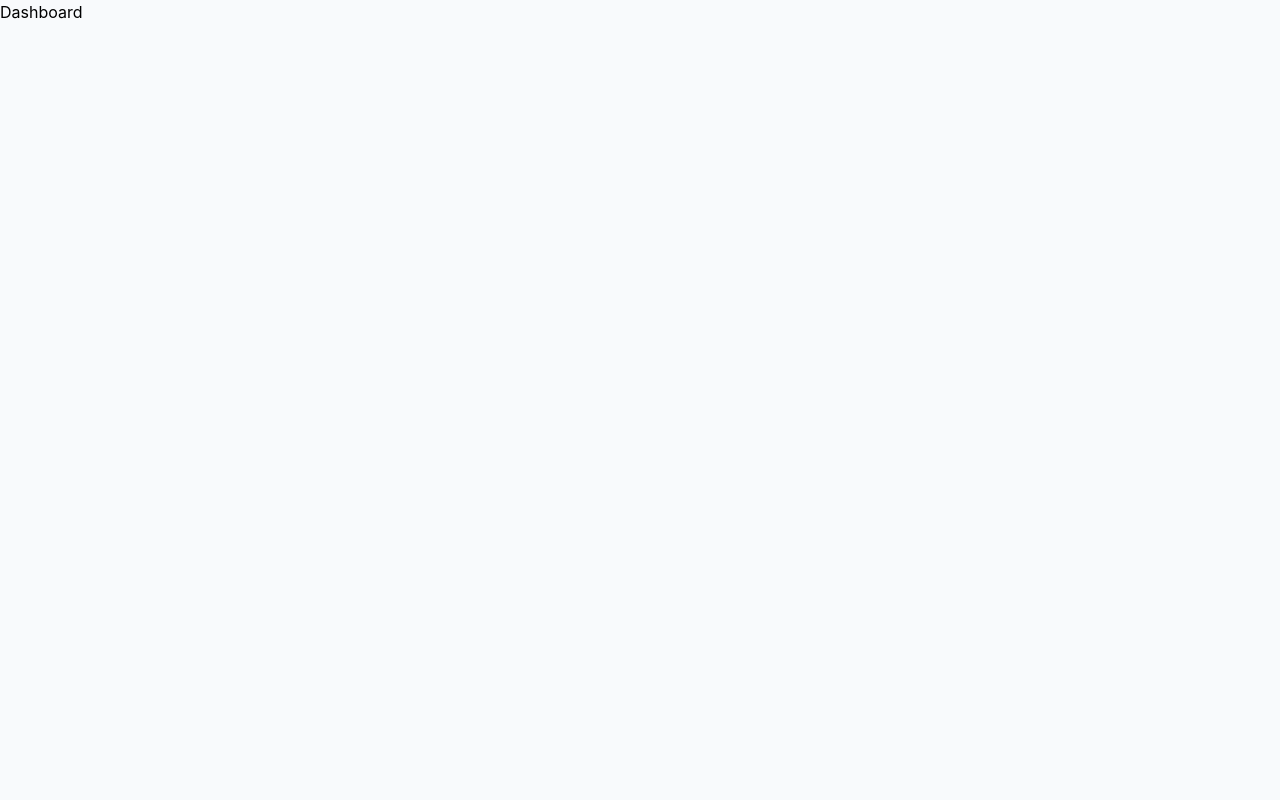
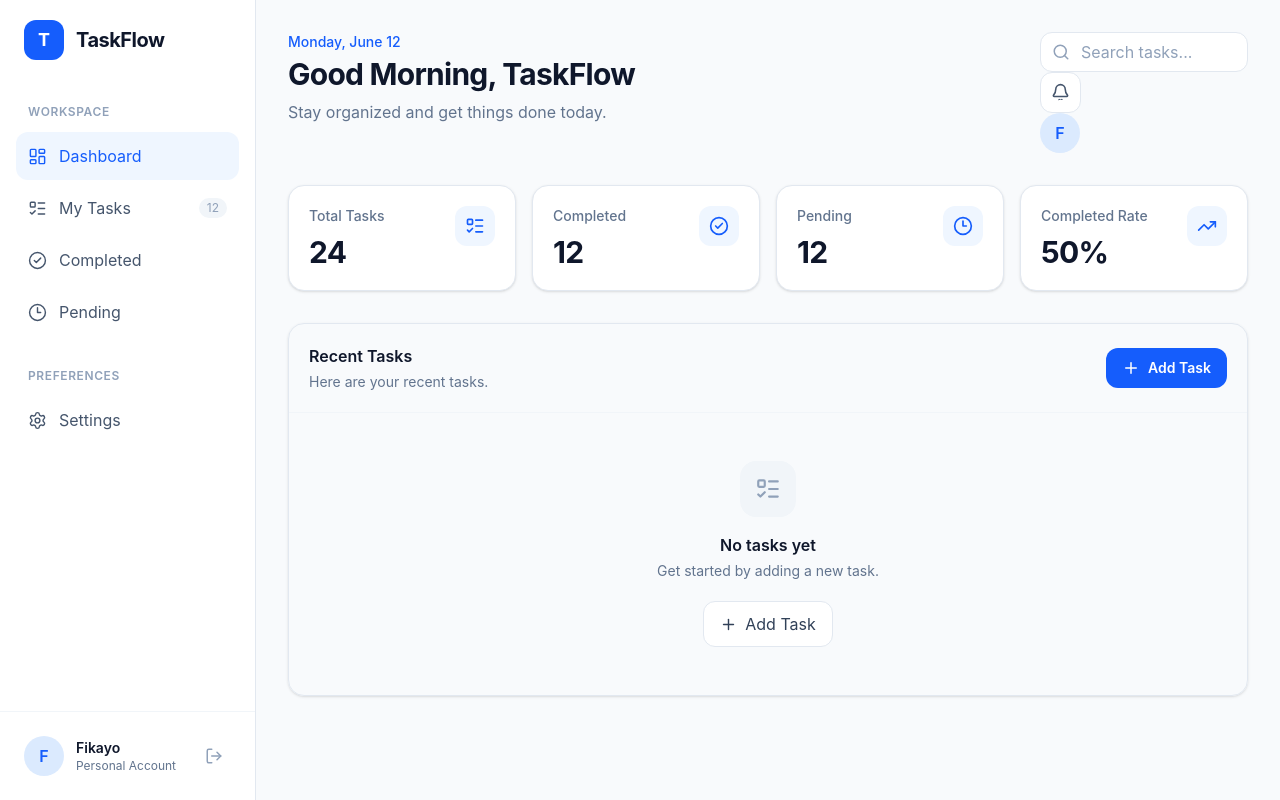
Before and after one commit to Fikayomi31/Todo_app, a React app in the folder frontend/: page / in a window 1280 px wide. Before the commit this address led to /dashboard. Built offline with nearby package versions, Linux system fonts and the light colour scheme; the HTML template or start-up script is replaced by a standard one.

Commit message:
feat: refactor App and DashboardLayout components; remove unused components and improve layout structure

```diff
--- a/frontend/src/App.jsx
+++ b/frontend/src/App.jsx
@@ -1,44 +1,13 @@
 import { BrowserRouter, Routes, Route, Navigate } from "react-router-dom";
 
-function Login() {
-  return <h1>Login</h1>
-}
-
-function Register() {
-  return <h1>Register</h1>
-}
-
-function Dashboard() {
-  return <h1>Dashboard</h1>
-}
-
-function Tasks() {
-  return <h1>Tasks</h1>
-}
-
-function Profile() {
-  return <h1>Profile</h1>
-}
-
-function Settings() {
-  return <h1>Settings</h1>
-}
+import Dashboard from "./pages/Dashboard";
+import DashboardLayout from "./components/layout/DashboardLayout";
 
 function App() {
   return (
-    <BrowserRouter>
-      <Routes>
-        <Route path="/" element={<Navigate to="/dashboard" replace />} />
-
-
-        <Route path="/login" element={<Login />} />
-        <Route path="/register" element={<Register />} />
-        <Route path="/dashboard" element={<Dashboard />} />
-        <Route path="/tasks" element={<Tasks />} />
-        <Route path="/profile" element={<Profile />} />
-        <Route path="/settings" element={<Settings />} />
-      </Routes>
-    </BrowserRouter>
+    <DashboardLayout>
+      <Dashboard />
+    </DashboardLayout>
   );
 }
 
--- a/frontend/src/components/layout/DashboardLayout.jsx
+++ b/frontend/src/components/layout/DashboardLayout.jsx
@@ -6,27 +6,21 @@
   const [isSidebarOpen, setIsSidebarOpen] = useState(false);
 
   return (
-
     <div className="min-h-screen bg-slate-50">
-            <div className="flex-min h-screen">
-                <Sidebar isOpen={isSidebarOpen}
+      <div className="flex min-h-screen">
+        <Sidebar
+          isOpen={isSidebarOpen}
           onClose={() => setIsSidebarOpen(false)}
         />
 
-                <div className="flex min-w-0 flex-col">
-                    <MobileHeader onMenuClick={() => setIsSidebarOpen(true)}/>
+        <div className="flex min-w-0 flex-1 flex-col">
+          <MobileHeader onMenuClick={() => setIsSidebarOpen(true)} />
 
-                    <main className="flex-1">
-                        {children}
-
-                    </main>
-
+          <main className="flex-1">{children}</main>
         </div>
-
       </div>
-
     </div>
-    )
+  );
 }
 
-export default DashboardLayout
+export default DashboardLayout;
--- /dev/null
+++ b/frontend/src/components/layout/MobileHeader.jsx
@@ -0,0 +1,31 @@
+import { Menu, Bell } from "lucide-react";
+
+function MobileHeader({ onMenuClick }) {
+  return (
+    <header className="flex h-16 items-center justify-between border-b border-slate-200 bg-white px-4 lg:hidden">
+      <button
+        onClick={onMenuClick}
+        className="rounded-lg p-2 text-slate-600 hover:bg-slate-100"
+        aria-label="Open menu"
+      >
+        <Menu size={22} />
+      </button>
+
+      <div className="flex items-center gap-2">
+        <div className="flex h-8 w-8 items-center justify-center rounded-lg bg-blue-600 text-sm font-bold text-white">
+          T
+        </div>
+        <span className="font-bold text-slate-900">TaskFlow</span>
+      </div>
+
+      <button
+        className="rounded-lg p-2 text-slate-600 hover:bg-slate-100"
+        aria-label="Notifications"
+      >
+        <Bell size={22} />
+      </button>
+    </header>
+  );
+}
+
+export default MobileHeader;
--- a/frontend/src/components/layout/MobileHearder.jsx
+++ /dev/null
@@ -1,31 +0,0 @@
-import { Menu, Bell } from "lucide-react";
-
-function MobileHeader({ onMenuClick }) {
-    return (
-        <header className="flex h-16 items-center justify-between border-b boarder-slate-200 bg-white px-4 lg:hidden">
-            <button onClick={onMenuClick}
-                className="rounded-lg p-2 text-slate-600 hover:bg-slate-100"
-                aria-label="Open menu"
-            >
-                <Menu size={22} />
-            </button>
-
-            <div className="flex-items-center gap-2">
-                <div className="flex h-8 w-8 items-center justify-center rounded-lg bg-blue-600 text-sm font-bold text-white">
-                    T
-                </div>
-                <span className="font-bold text-slate-100">
-                    TaskFlow
-                </span>
-
-            </div>
-            <button className="rounded-lg p-2 text-slate-600 hover:bg-slate-100"
-                aria-label="Notifications"
-            >
-                <Bell size={22} />
-
-            </button>
-
-        </header>
-    )
-}
--- a/frontend/src/components/layout/Sidebar.jsx
+++ b/frontend/src/components/layout/Sidebar.jsx
@@ -1,4 +1,12 @@
-import { LayoutDashboard, ListTodo, CheckCircle2, Clock3, Sttings, Logout, X} from "lucide-react";
+import {
+  LayoutDashboard,
+  ListTodo,
+  CheckCircle2,
+  Clock3,
+  Settings,
+  LogOut,
+  X,
+} from "lucide-react";
 
 function Sidebar({ isOpen, onClose }) {
   const navigation = [
@@ -6,22 +14,22 @@
     { name: "My Tasks", icon: ListTodo },
     { name: "Completed", icon: CheckCircle2 },
     { name: "Pending", icon: Clock3 },
-
-    ]
+  ];
 
   return (
     <>
-            {/* Mobile layout */}
+      {/* Mobile backdrop */}
       {isOpen && (
-                <div onClick={onCLose}
+        <div
+          onClick={onClose}
           className="fixed inset-0 z-40 bg-slate-950/40 lg:hidden"
         />
+      )}
 
-
-            )}
-            <aside className={`fixed left-0 top-0 z-50 flex h-screen w-64 flex-col border-r border-slate-200 bg-white
-                transition-transform duration-300 lg:static lg:translate-x-0
-                ${isOpen ? "translate-x-0" : "-translate-x-full"}`}
+      <aside
+        className={`fixed left-0 top-0 z-50 flex h-screen w-64 flex-col border-r border-slate-200 bg-white transition-transform duration-300 lg:static lg:translate-x-0 ${
+          isOpen ? "translate-x-0" : "-translate-x-full"
+        }`}
       >
         {/* Logo */}
         <div className="flex h-20 items-center justify-between px-6">
@@ -32,17 +40,16 @@
             <span className="text-xl font-bold tracking-tight text-slate-900">
               TaskFlow
             </span>
-
           </div>
-                    <button onClick={onClose}
+          <button
+            onClick={onClose}
             className="rounded-lg p-2 text-slate-500 hover:bg-slate-100 lg:hidden"
             aria-label="Close sidebar"
           >
             <X size={20} />
+          </button>
+        </div>
 
-                    </button>
-
-                </div>
         {/* Navigation */}
         <nav className="flex-1 px-4 py-6">
           <p className="mb-3 px-3 text-xs font-semibold uppercase tracking-wider text-slate-400">
@@ -53,16 +60,15 @@
               const Icon = item.icon;
 
               return (
-                                <button key={item.name}
-                                    className={`flex w-full items-center gap-3 rounded-xl px-3 py-3 text-sm font-medium transition
-                                        ${item.active
+                <button
+                  key={item.name}
+                  className={`flex w-full items-center gap-3 rounded-xl px-3 py-3 text-sm font-medium transition ${
+                    item.active
                       ? "bg-blue-50 text-blue-600"
                       : "text-slate-600 hover:bg-slate-50 hover:text-slate-900"
-
-                                        }
-                                    `}
+                  }`}
                 >
-                                    <Icon size={19} strokewidth={1.8} />
+                  <Icon size={19} strokeWidth={1.8} />
                   <span>{item.name}</span>
 
                   {item.name === "My Tasks" && (
@@ -71,28 +77,24 @@
                     </span>
                   )}
                 </button>
-                            )
+              );
             })}
           </div>
 
           <p className="mb-3 mt-8 px-3 text-xs font-semibold uppercase tracking-wider text-slate-400">
             Preferences
-
           </p>
-                    <button className="flex w-full items-center gap-3 rounded-xl px-3 py-3
-                        text-sm font-medium text-slate-600 transition hover:bg-slate-50 hover:text-slate-900">
-                            <Settings size={19} strokewidth={1.8} />
+          <button className="flex w-full items-center gap-3 rounded-xl px-3 py-3 text-sm font-medium text-slate-600 transition hover:bg-slate-50 hover:text-slate-900">
+            <Settings size={19} strokeWidth={1.8} />
             <span>Settings</span>
-
           </button>
         </nav>
 
-                {/* Profile /Logout */}
-                <div className="boarder-t boarder-slate-100 p-4">
-                    <div className="flex items-center gap3 rounded-xl p-2">
+        {/* Profile / Logout */}
+        <div className="border-t border-slate-100 p-4">
+          <div className="flex items-center gap-3 rounded-xl p-2">
             <div className="flex h-10 w-10 items-center justify-center rounded-full bg-blue-100 font-semibold text-blue-600">
               F
-
             </div>
             <div className="min-w-0 flex-1">
               <p className="truncate text-sm font-semibold text-slate-900">
@@ -102,20 +104,17 @@
                 Personal Account
               </p>
             </div>
-                        <button className="rounded-lg p2 text-slate-400 transition hover:bg-slate-100 hover:text-red-500"
+            <button
+              className="rounded-lg p-2 text-slate-400 transition hover:bg-slate-100 hover:text-red-500"
               aria-label="Logout"
             >
-                            <Logout size={18} />
-
+              <LogOut size={18} />
             </button>
-
           </div>
-
         </div>
-
       </aside>
     </>
-    )
+  );
 }
 
 export default Sidebar;
```
Lines whose indentation alone changed are shown as unchanged.
